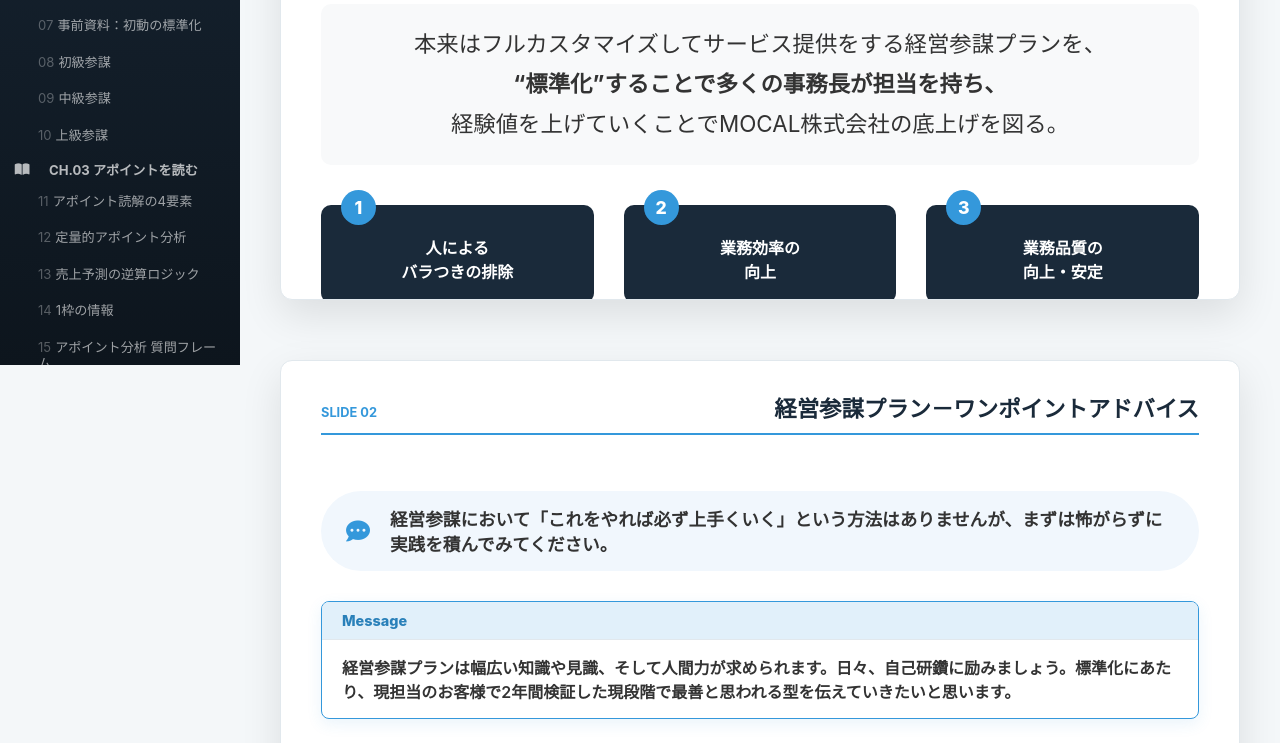
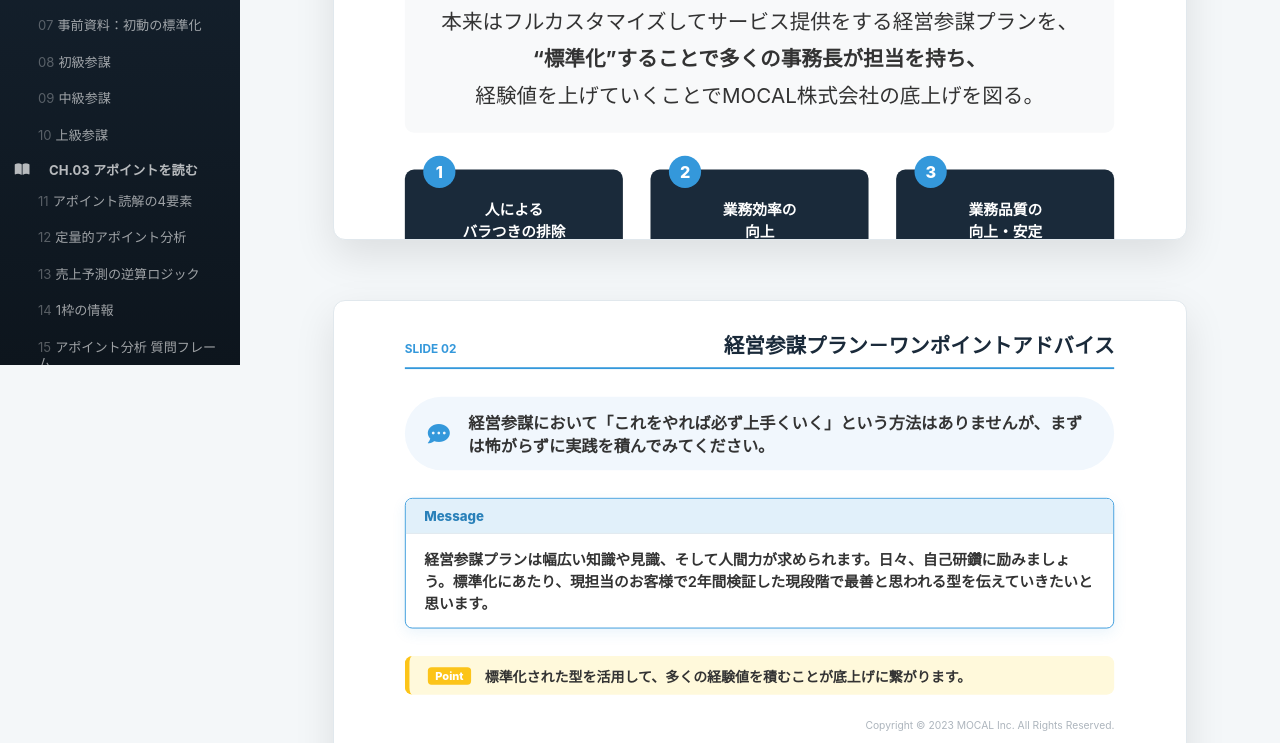
Before and after one commit to toki-git501/keiei-sanbou-training-program, a plain HTML site: page index.html in a window 1280 px wide. Shown: the part 435-1178 px from the top of the page. Drawn offline with Linux system fonts and the light colour scheme.

Commit message:
Scale slides to fit viewport on desktop

```diff
--- a/style.css
+++ b/style.css
@@ -206,17 +206,21 @@ h2 { font-size: 2rem; color: var(--primary-color); margin-bottom: 40px; }
     h2 { font-size: 1.7rem; margin-bottom: 18px; }
     /* 画面内にスライドが完全に収まるよう高さ基準で制限 */
     .presentation-slide {
-        height: calc(100vh - 260px);
-        max-height: calc(100vh - 260px);
+        height: calc(100vh - 320px);
+        max-height: calc(100vh - 320px);
         width: 100%;
-        max-width: calc((100vh - 260px) * 16 / 9);
+        max-width: calc((100vh - 320px) * 16 / 9);
         margin-left: auto;
         margin-right: auto;
     }
-    .slide-inner { padding: 18px 26px; }
-    .slide-header { margin-bottom: 12px; }
-    .slide-title { font-size: 1.2rem; }
-    .slide-footer { padding-top: 8px; font-size: 0.7rem; }
+    .slide-inner {
+        padding: 16px 22px;
+        transform: scale(0.92);
+        transform-origin: top center;
+    }
+    .slide-header { margin-bottom: 10px; }
+    .slide-title { font-size: 1.15rem; }
+    .slide-footer { padding-top: 6px; font-size: 0.68rem; }
 }
 
 .slide-inner {
```
